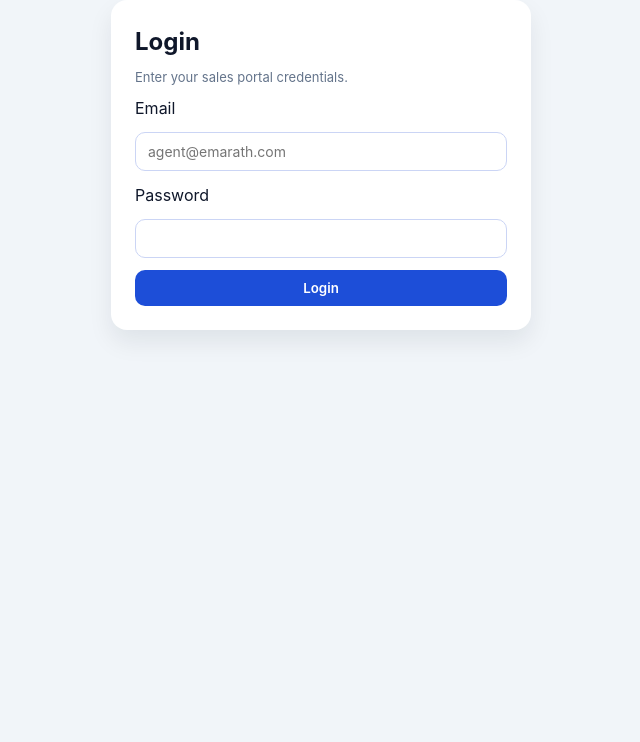
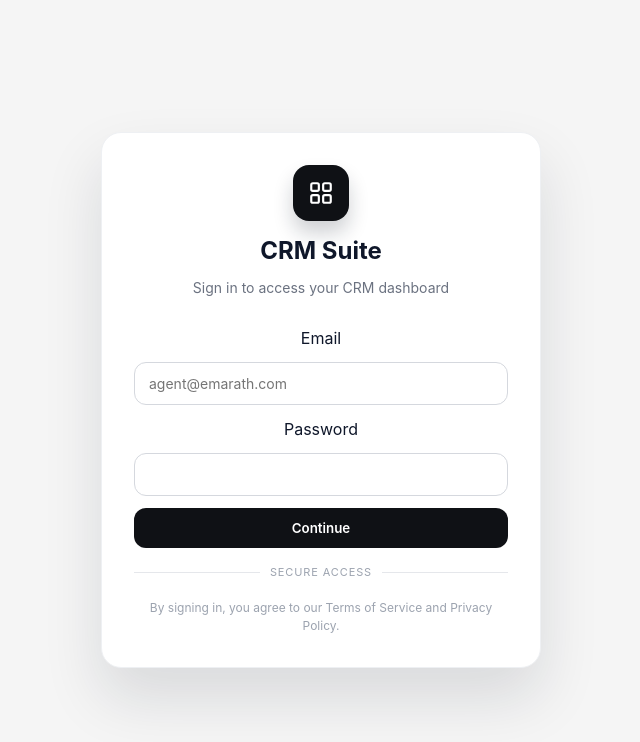
Before and after one commit to muhammedshabeel/emarath-crm, a React (Vite) app in the folder frontend/: page / in a window 1280 px wide. Shown: the top 742 px of the page, without its empty margins (319-959 px from the left). Built offline with nearby package versions, Linux system fonts and the light colour scheme; no server answers.

Commit message:
Restyle CRM login and shell

```diff
--- a/frontend/src/App.jsx
+++ b/frontend/src/App.jsx
@@ -55,7 +55,7 @@ const App = () => {
 
   if (!token || !user) {
     return (
-      <div className="app-shell">
+      <div className="app-shell login-screen">
         <LoginForm
           apiBaseUrl={API_BASE_URL}
           onLogin={(payload) => {
@@ -73,9 +73,10 @@ const App = () => {
 
   return (
     <div className="app-shell">
+      <div className="container">
         <div className="header">
           <div>
-          <h1>Emarath Sales Portal</h1>
+            <h1>Emarath CRM Suite</h1>
             <p className="muted">
               Logged in as {user.name} ({user.role.toLowerCase()})
             </p>
@@ -96,6 +97,7 @@ const App = () => {
           <LeadTable apiBaseUrl={API_BASE_URL} headers={authHeaders} />
         )}
       </div>
+    </div>
   );
 };
 
--- a/frontend/src/components/LoginForm.jsx
+++ b/frontend/src/components/LoginForm.jsx
@@ -30,9 +30,21 @@ const LoginForm = ({ apiBaseUrl, onLogin, error, setError }) => {
   };
 
   return (
-    <div className="card" style={{ maxWidth: 420, margin: "0 auto" }}>
-      <h2>Login</h2>
-      <p className="muted">Enter your sales portal credentials.</p>
+    <div className="card login-card">
+      <div className="login-brand">
+        <div className="brand-mark" aria-hidden="true">
+          <svg viewBox="0 0 24 24" fill="none">
+            <rect x="3" y="3" width="7" height="7" rx="1.5" stroke="currentColor" strokeWidth="2" />
+            <rect x="14" y="3" width="7" height="7" rx="1.5" stroke="currentColor" strokeWidth="2" />
+            <rect x="3" y="14" width="7" height="7" rx="1.5" stroke="currentColor" strokeWidth="2" />
+            <rect x="14" y="14" width="7" height="7" rx="1.5" stroke="currentColor" strokeWidth="2" />
+          </svg>
+        </div>
+        <div>
+          <h2>CRM Suite</h2>
+          <p className="login-subtitle">Sign in to access your CRM dashboard</p>
+        </div>
+      </div>
 
       {error && <div className="notice">{error}</div>}
 
@@ -59,9 +71,13 @@ const LoginForm = ({ apiBaseUrl, onLogin, error, setError }) => {
           />
         </label>
         <button className="button" type="submit" disabled={loading}>
-          {loading ? "Signing in..." : "Login"}
+          {loading ? "Signing in..." : "Continue"}
         </button>
       </form>
+      <div className="login-divider">Secure Access</div>
+      <p className="login-footer">
+        By signing in, you agree to our Terms of Service and Privacy Policy.
+      </p>
     </div>
   );
 };
--- a/frontend/src/index.css
+++ b/frontend/src/index.css
@@ -5,7 +5,7 @@
   font-weight: 400;
   color-scheme: light;
   color: #0f172a;
-  background-color: #f8fafc;
+  background-color: #f5f5f5;
   font-synthesis: none;
   text-rendering: optimizeLegibility;
   -webkit-font-smoothing: antialiased;
@@ -18,7 +18,7 @@
 body {
   margin: 0;
   min-height: 100vh;
-  background: #f1f5f9;
+  background: #f5f5f5;
 }
 
 a {
@@ -51,8 +51,20 @@ textarea {
   min-height: 100vh;
 }
 
+.app-shell {
+  min-height: 100vh;
+  display: flex;
+  flex-direction: column;
+}
+
+.app-shell.login-screen {
+  align-items: center;
+  justify-content: center;
+  padding: 40px 20px;
+}
+
 .container {
-  max-width: 1100px;
+  width: min(1200px, 100%);
   margin: 0 auto;
   padding: 32px 24px 64px;
 }
@@ -72,9 +84,10 @@ textarea {
 
 .card {
   background: #ffffff;
-  border-radius: 16px;
+  border-radius: 20px;
   padding: 24px;
-  box-shadow: 0 12px 24px rgba(15, 23, 42, 0.08);
+  box-shadow: 0 30px 60px rgba(15, 23, 42, 0.12);
+  border: 1px solid #eef0f3;
 }
 
 .table {
@@ -100,9 +113,9 @@ textarea {
 }
 
 .input {
-  border-radius: 10px;
-  border: 1px solid #cbd5f5;
-  padding: 10px 12px;
+  border-radius: 12px;
+  border: 1px solid #d5d8de;
+  padding: 12px 14px;
   font-size: 14px;
   background: #ffffff;
   width: 100%;
@@ -123,16 +136,17 @@ textarea.input {
 }
 
 .button {
-  border-radius: 10px;
-  padding: 10px 16px;
+  border-radius: 12px;
+  padding: 12px 18px;
   font-weight: 600;
-  background: #1d4ed8;
+  background: #0f1115;
   color: #fff;
+  transition: transform 0.15s ease, box-shadow 0.15s ease;
 }
 
 .button.secondary {
-  background: #e2e8f0;
-  color: #0f172a;
+  background: #f0f1f3;
+  color: #111827;
 }
 
 .button.danger {
@@ -311,10 +325,70 @@ textarea.input {
 
 .notice {
   padding: 12px 16px;
-  border-radius: 12px;
-  background: #fee2e2;
-  color: #991b1b;
+  border-radius: 14px;
+  background: #fff2f2;
+  color: #8c1c1c;
   margin-bottom: 16px;
+}
+
+.login-card {
+  width: min(440px, 100%);
+  text-align: center;
+  padding: 32px 32px 24px;
+}
+
+.login-brand {
+  display: grid;
+  gap: 12px;
+  justify-items: center;
+  margin-bottom: 20px;
+}
+
+.brand-mark {
+  width: 56px;
+  height: 56px;
+  border-radius: 16px;
+  background: #0f1115;
+  display: grid;
+  place-items: center;
+  box-shadow: 0 12px 20px rgba(15, 23, 42, 0.2);
+}
+
+.brand-mark svg {
+  width: 26px;
+  height: 26px;
+  color: #fff;
+}
+
+.login-subtitle {
+  color: #6b7280;
+  font-size: 14px;
+}
+
+.login-footer {
+  margin-top: 18px;
+  font-size: 12px;
+  color: #9ca3af;
+}
+
+.login-divider {
+  display: grid;
+  grid-template-columns: 1fr auto 1fr;
+  align-items: center;
+  gap: 10px;
+  color: #9ca3af;
+  font-size: 11px;
+  text-transform: uppercase;
+  letter-spacing: 0.08em;
+  margin: 16px 0;
+}
+
+.login-divider::before,
+.login-divider::after {
+  content: "";
+  height: 1px;
+  background: #e5e7eb;
+  display: block;
 }
 
 @media (max-width: 720px) {
```
Lines whose indentation alone changed are shown as unchanged.
